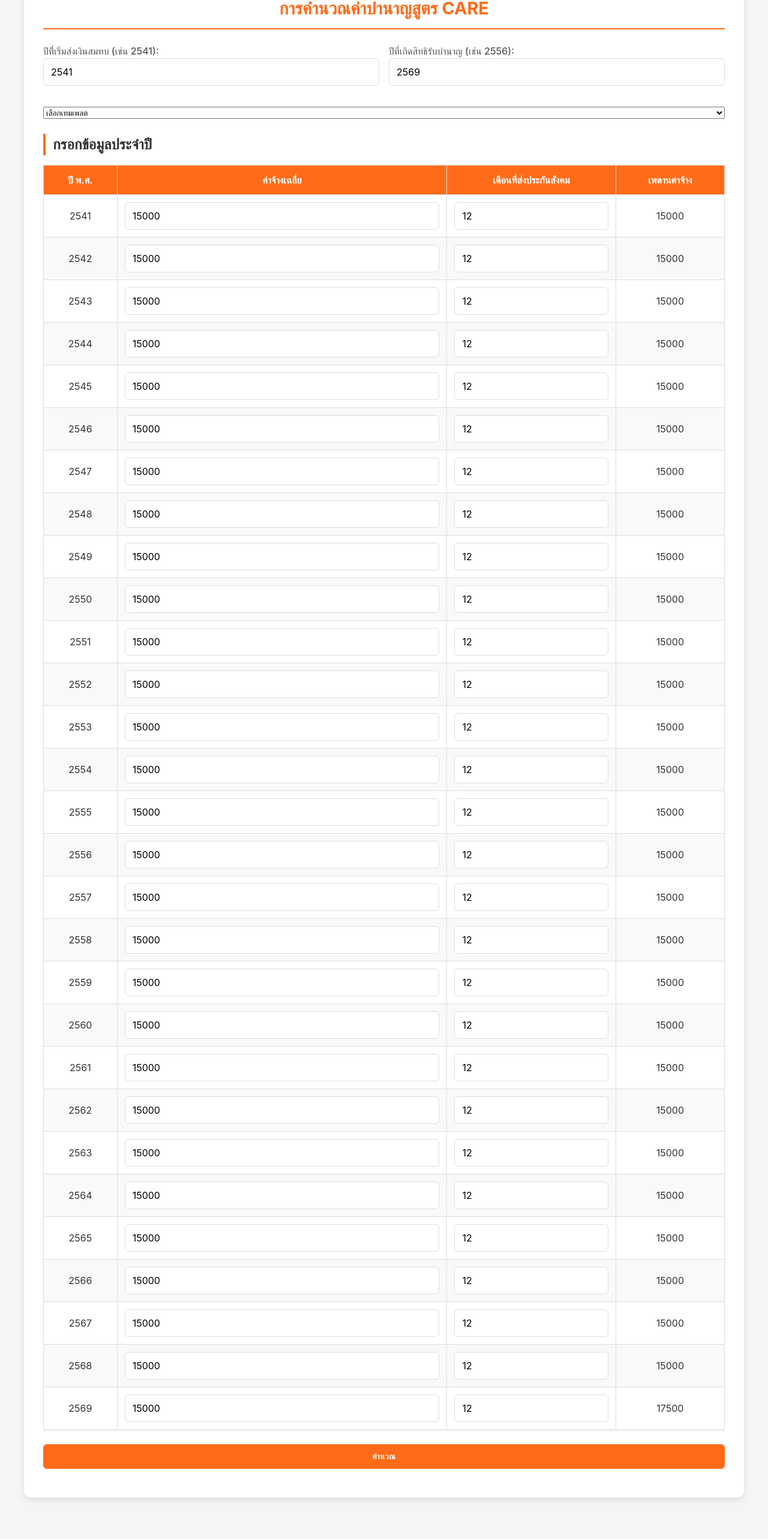
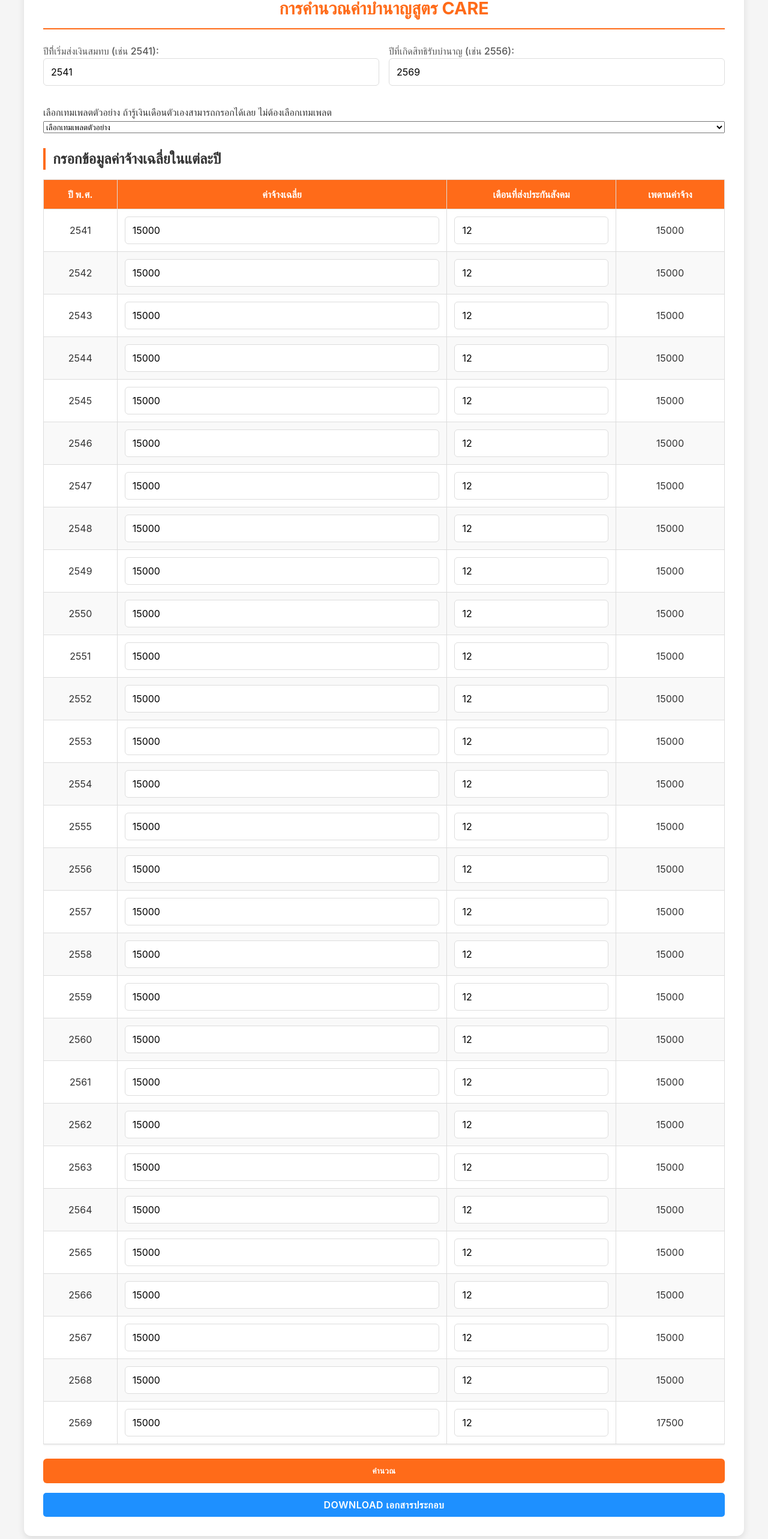
Before and after one commit to 44REAM/care-sso, a React (Vite) app: page / in a window 1280 px wide. Shown: the part 56-2622 px from the top of the page at 60% size. Before the commit the page ends 2569 px from the top, so only its background shows below. Built offline with nearby package versions, Linux system fonts and the light colour scheme.

Commit message:
add document

```diff
--- a/src/App.css
+++ b/src/App.css
@@ -279,7 +279,7 @@ td input {
 }
 
 .download-button {
-  background-color: #FF9800; /* สีส้ม */
+  background-color: #1E90FF; /* สีส้ม */
   color: white; /* สีตัวอักษรขาว */
   padding: 10px 20px; /* ระยะห่างภายในปุ่ม */
   border: none; /* ไม่มีเส้นขอบ */
@@ -291,5 +291,5 @@ td input {
 }
 
 .download-button:hover {
-  background-color: #FFB74D; /* สีส้มอ่อนลงเมื่อ hover */
+  background-color: #4169E1; /* สีส้มอ่อนลงเมื่อ hover */
 }
--- a/src/App.tsx
+++ b/src/App.tsx
@@ -734,8 +734,12 @@ const CAREPensionCalculator: React.FC = () => {
 	}
 
 	return (
+
 		<div className="bg-gray-50 p-6 rounded-lg shadow-md max-w-5xl mx-auto">
+
 			<h1 className="text-2xl font-bold text-center mb-6 text-blue-700">การคำนวณค่าบำนาญสูตร CARE</h1>
+
+
 
 			<div className="grid grid-cols-1 md:grid-cols-2 gap-4 mb-6">
 				<div>
@@ -787,7 +791,10 @@ const CAREPensionCalculator: React.FC = () => {
 					</label>
 				</div>
 			</div>
+
 <div className="mb-4">
+	เลือกเทมเพลตตัวอย่าง ถ้ารู้เงินเดือนตัวเองสามารถกรอกได้เลย ไม่ต้องเลือกเทมเพลต
+
   <select
     onChange={(e) => {
       const value = Number(e.target.value);
@@ -798,7 +805,7 @@ const CAREPensionCalculator: React.FC = () => {
     value={selectedTemplate || ""}
   >
     <option value="" disabled>
-      เลือกเทมเพลต
+      เลือกเทมเพลตตัวอย่าง
     </option>
     <option value="1">ผู้รับบำนาญอยู่ และได้ปรับเพิ่ม</option>
     <option value="2">ผู้รับบำนาญอยู่ และได้เท่าเดิม</option>
@@ -929,7 +936,8 @@ const CAREPensionCalculator: React.FC = () => {
 </div>
 
 			<div className="mt-6 bg-white p-4 rounded-lg border border-gray-200">
-				<h2 className="text-xl font-semibold mb-3">กรอกข้อมูลประจำปี</h2>
+				<h2 className="text-xl font-semibold mb-3">กรอกข้อมูลค่าจ้างเฉลี่ยในแต่ละปี</h2>
+
 				<div className="overflow-x-auto">
 					<table className="w-full border-collapse border border-gray-300 text-sm">
 						<thead className="bg-gray-100">
@@ -1020,12 +1028,30 @@ const CAREPensionCalculator: React.FC = () => {
 			>
 				คำนวณ
 			</button>
+			<div className="p-4 flex justify-end">
+    {/* PDF Download Button (Static Link as requested) */}
+    <a
+        href="assets/CARE_SSO.pdf"
+        download="CARE_SSO.pdf"
+        target="_blank"
+        rel="noopener noreferrer"
+
+    >
+        <button
+            className="download-button"
+        >
+            DOWNLOAD เอกสารประกอบ
+        </button>
+    </a>
+</div>
+
 
 			{error && (
 				<div className="bg-red-100 border border-red-400 text-red-700 px-4 py-3 rounded mb-4">
 					<strong>Error:</strong> {error}
 				</div>
 			)}
+
 			{result && (
 				<div className="mt-6 bg-white p-4 rounded-lg border border-gray-200">
 					{result.totalCumMonths[result.years[result.years.length - 1]] < 180 ? (
```
Also changed, not shown: 1 other file (tests, documents, lock files or other folders).
